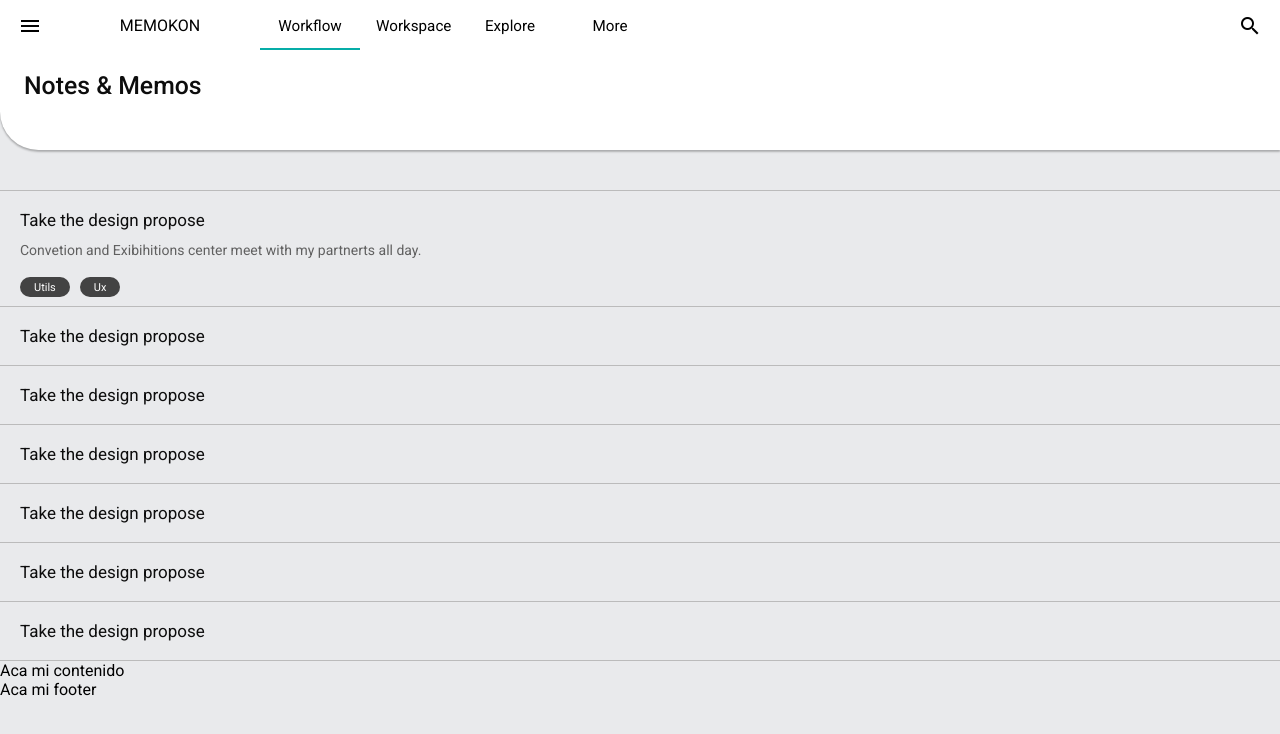
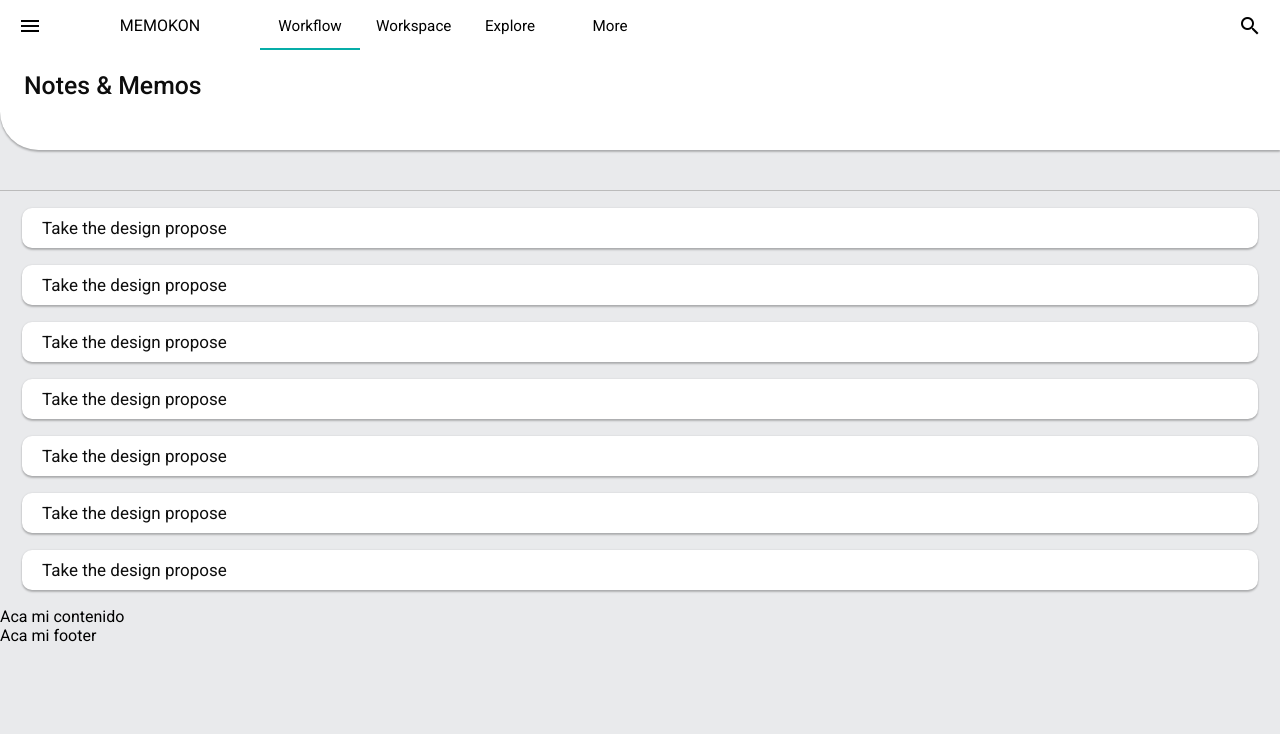
Before and after one commit to RuxTsuki/memokon, an Angular app: page /notes in a window 1280 px wide. Shown: the top 734 px of the page. Built offline with nearby package versions, Linux system fonts and the light colour scheme.

Commit message:
Changes in the visualization, i need to change the animation when the content init, also i need to separate in several components so i needed to see the accordion to know how can i do it.

```diff
--- a/src/app/components/notes/notes.component.html
+++ b/src/app/components/notes/notes.component.html
@@ -7,16 +7,19 @@
     <!-- vacio por ahora -->
   </div>
   <div class="container-notes">
+
     <div class="note-item">
-      <div class="note-title">
+      <div *ngIf="show" class="line-mark"></div>
+      <div matRipple (click)="noteToggle()" class="note-header">
         <span>Take the design propose</span>
       </div>
-      <div class="note-content">
+      <div *ngIf="show" class="note-content">
+        <div class="note-main">
           <span>
             Convetion and Exibihitions center meet with my partnerts all day.
           </span>
         </div>
-      <div class="note-others">
+        <div class="note-footer">
           <div class="tag">
             Utils
           </div>
@@ -25,39 +28,40 @@
           </div>
         </div>
       </div>
+    </div>
 
     <div class="note-item">
-      <div class="note-title">
+      <div class="note-header">
         <span>Take the design propose</span>
       </div>
     </div>
 
     <div class="note-item">
-      <div class="note-title">
+      <div class="note-header">
         <span>Take the design propose</span>
       </div>
     </div>
 
     <div class="note-item">
-      <div class="note-title">
+      <div class="note-header">
         <span>Take the design propose</span>
       </div>
     </div>
 
     <div class="note-item">
-      <div class="note-title">
+      <div class="note-header">
         <span>Take the design propose</span>
       </div>
     </div>
 
     <div class="note-item">
-      <div class="note-title">
+      <div class="note-header">
         <span>Take the design propose</span>
       </div>
     </div>
 
     <div class="note-item">
-      <div class="note-title">
+      <div class="note-header">
         <span>Take the design propose</span>
       </div>
     </div>
--- a/src/app/components/notes/notes.component.scss
+++ b/src/app/components/notes/notes.component.scss
@@ -42,12 +42,31 @@
     width: 100%;
     height: auto;
 
+    transition: all ease 2s;
+
     .note-item {
-      border-bottom: 1px solid var(--spec-line-color);
-      padding: 9px 20px;
+      position: relative;
+      margin: 17px 22px;
+      box-shadow: var(--spec-box-shadow);
+      background-color: var(--spec-white-color);
+      border-radius: 10px;
+      overflow: hidden;
+      transition: max-height 2s ease-in;
 
-      .note-title {
-        padding: 10px 0;
+      .line-mark {
+        position: absolute;
+        top: 0;
+        left: 0;
+        bottom: 0;
+        width: 5px;
+        background-color: red;
+        border-top-left-radius: 10px;
+        border-bottom-left-radius: 10px;
+      }
+
+      .note-header {
+        padding: 10px 20px;
+        cursor: pointer;
 
         span {
           color: var(--spec-text-primary);
@@ -57,7 +76,12 @@
 
       .note-content {
         max-width: 80%;
-        padding-bottom: 18px;
+        padding: 0 20px 20px 20px;
+      }
+
+      .note-main {
+        width: 100%;
+        padding-bottom: 20px;
 
         span {
           color: var(--spec-text-secondary);
@@ -65,7 +89,7 @@
         }
       }
 
-      .note-others {
+      .note-footer {
         height: auto;
         max-height: 24px;
         width: 100%;
--- a/src/app/components/notes/notes.component.ts
+++ b/src/app/components/notes/notes.component.ts
@@ -1,4 +1,4 @@
-import { Component, OnInit } from '@angular/core';
+import { Component, OnInit, ElementRef } from '@angular/core';
 
 @Component({
   selector: 'app-notes',
@@ -7,9 +7,15 @@ import { Component, OnInit } from '@angular/core';
 })
 export class NotesComponent implements OnInit {
 
+  show = false;
   constructor() { }
 
   ngOnInit(): void {
   }
 
+  noteToggle() {
+    this.show = !this.show;
+
+  }
+
 }
--- a/src/app/components/notes/notes.module.ts
+++ b/src/app/components/notes/notes.module.ts
@@ -2,14 +2,15 @@ import { NgModule } from '@angular/core';
 import { CommonModule } from '@angular/common';
 import { NotesComponent } from './notes.component';
 import { NotesRoutingModule } from './notes.routing';
-
+import { MatRippleModule } from '@angular/material/core';
 
 
 @NgModule({
   declarations: [NotesComponent],
   imports: [
     CommonModule,
-    NotesRoutingModule
+    NotesRoutingModule,
+    MatRippleModule
   ],
   exports: [
     NotesComponent
```
Lines whose indentation alone changed are shown as unchanged.
